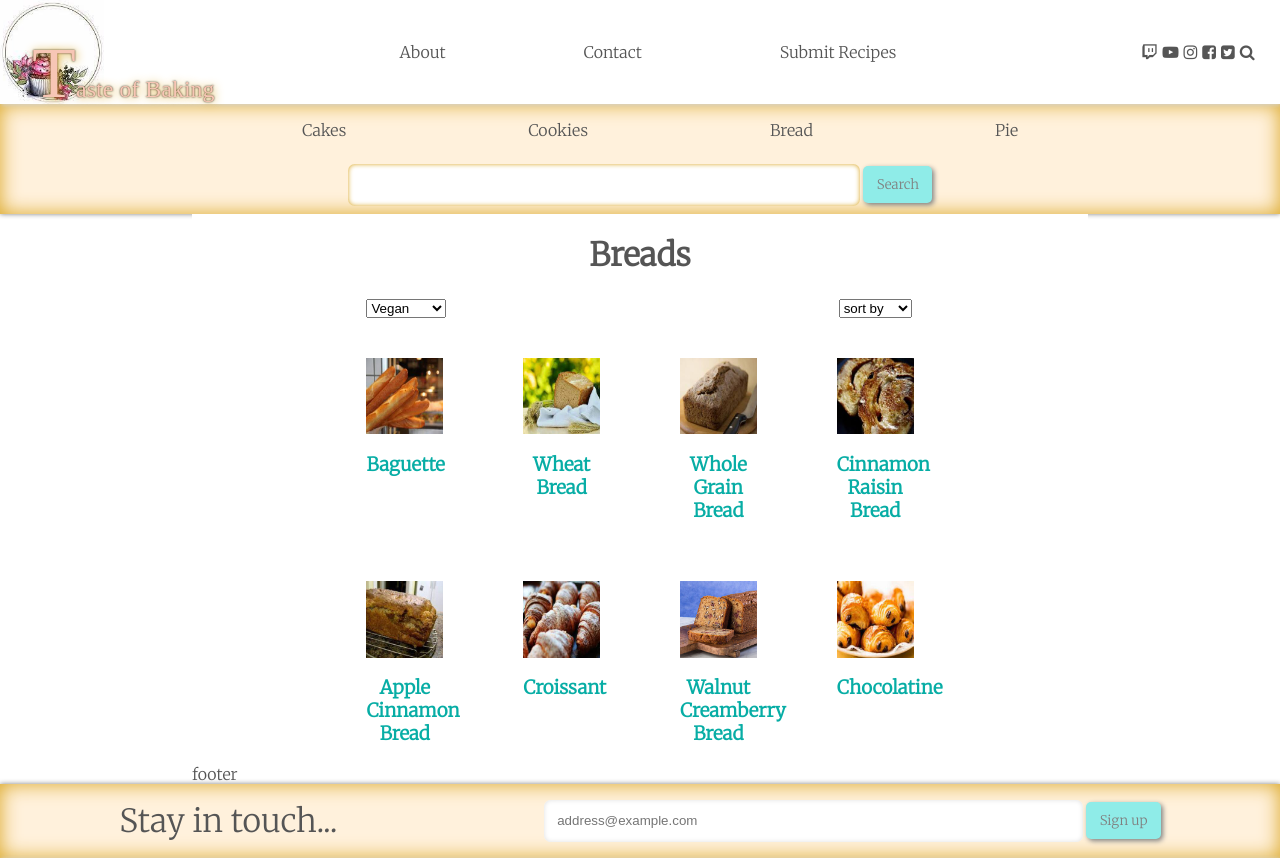
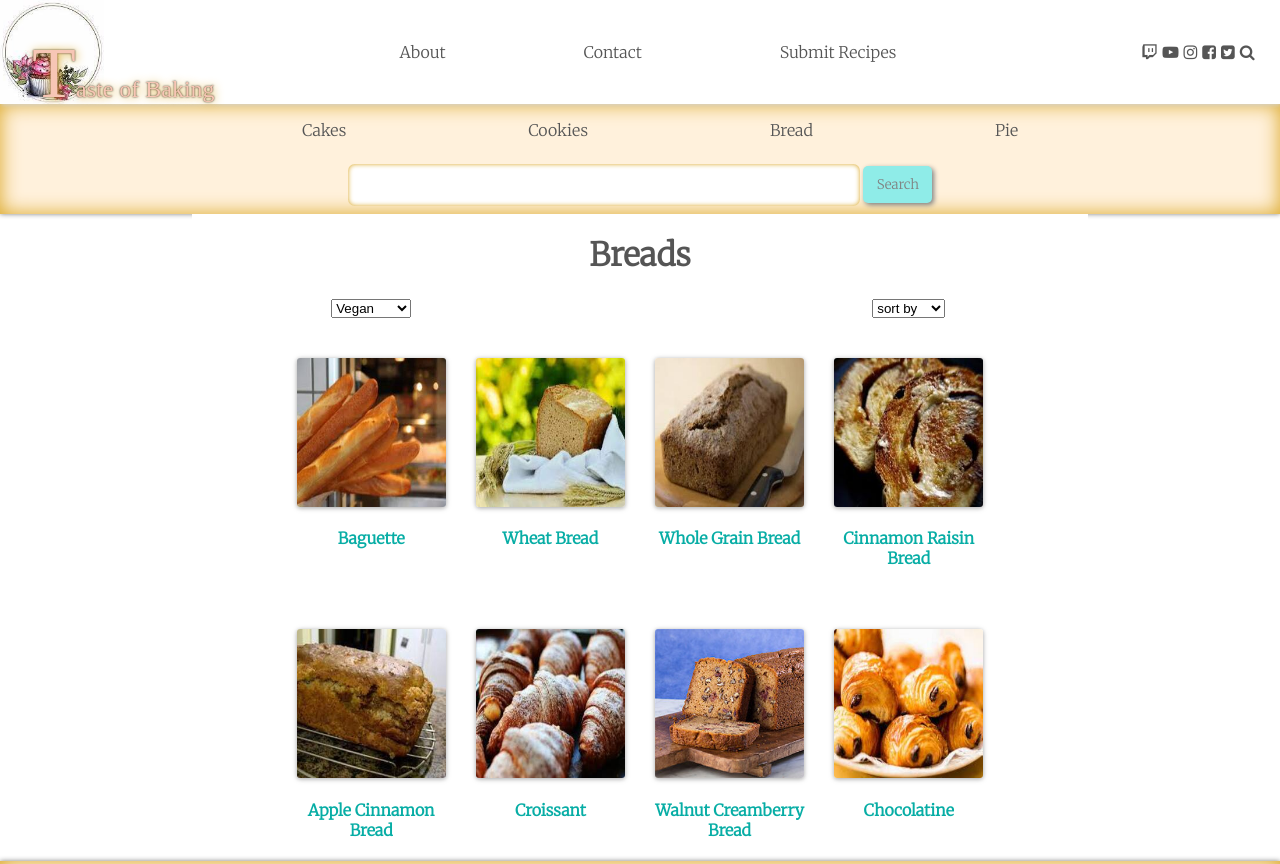
Before and after one commit to KatePost/WebDesignProject, a plain HTML site: page Bread-category.html in a window 1280 px wide. Shown: the top 864 px of the page. Drawn offline with Linux system fonts and the light colour scheme.

Commit message:
Modification css bread and index

```diff
--- a/Bread-category.html
+++ b/Bread-category.html
@@ -32,6 +32,7 @@
 
   .heading{
       text-align: center;
+      padding-top: 0;
   }
 
 
@@ -40,7 +41,7 @@
     display: flex;
     -ms-flex-wrap: wrap; /* IE10 */
     flex-wrap: wrap;
-    width: 70%;
+    width: 80%;
     text-align: center;
     font-family: 'Merriweather';
     color: #07ada5;
@@ -52,14 +53,15 @@
     -ms-flex: 25%; /* IE10 */
     flex: 25%;
     max-width: 25%;
-    padding: 0 40px;
+    padding: 0 15px;
   }
 
   .column img {
     margin-top: 40px;
     vertical-align: middle;
     width: 100%;
-
+    border-radius: 3px;
+    box-shadow: 0 1px 6px rgba(0, 0, 0, 0.15), 0 1px 4px rgba(0, 0, 0, 0.24);
   }
 
   /* Responsive layout - makes a three column-layout instead of four columns */
@@ -190,21 +192,16 @@
 
 
 
-          <div class="column"><img src="images/bread1.jpg" alt ="Baguette"/><a href="recipe.html"><h3>Baguette</h3></a></div>
-          <div class="column"><img src="images/WheatBread.jpg" alt ="Wheat Bread"/><a href="recipe.html"><h3>Wheat Bread</h3></a></div>
-          <div class="column"><img src="images/WholeGrainBread.jpg" alt ="whole grain Bread"/><a href="recipe.html"><h3>Whole Grain Bread</h3></a></div>
-          <div class="column"><img src="images/CinnamonRaisinBread.jpg" alt ="Cinnamon Raisin Bread"/><a href="recipe.html"><h3>Cinnamon Raisin Bread</h3></a></div>
-          <div class="column"><img src="images/AppleCinnamonBread.jpg" alt ="Apple Cinnamon Bread"/><a href="recipe.html"><h3>Apple Cinnamon Bread</h3></a></div>
-          <div class="column"><img src="images/croissant.jpg" alt ="croissant"/><a href="recipe.html"><h3>Croissant</h3></a></div>
-          <div class="column"><img src="images/walnutCramberryBread.jpg" alt ="Walnut Cramberry Bread"/><a href="recipe.html"><h3>Walnut Creamberry Bread</h3></a></div>
-          <div class="column"><img src="images/chocolatine.jpg" alt ="chocolatine"/><a href="recipe.html"><h3>Chocolatine</h3></a></div>
+          <div class="column"><img src="images/bread1.jpg" alt ="Baguette"/><a href="recipe.html"><h4>Baguette</h4></a></div>
+          <div class="column"><img src="images/WheatBread.jpg" alt ="Wheat Bread"/><a href="recipe.html"><h4>Wheat Bread</h4></a></div>
+          <div class="column"><img src="images/WholeGrainBread.jpg" alt ="whole grain Bread"/><a href="recipe.html"><h4>Whole Grain Bread</h4></a></div>
+          <div class="column"><img src="images/CinnamonRaisinBread.jpg" alt ="Cinnamon Raisin Bread"/><a href="recipe.html"><h4>Cinnamon Raisin Bread</43></a></div>
+          <div class="column"><img src="images/AppleCinnamonBread.jpg" alt ="Apple Cinnamon Bread"/><a href="recipe.html"><h4>Apple Cinnamon Bread</h4></a></div>
+          <div class="column"><img src="images/croissant.jpg" alt ="croissant"/><a href="recipe.html"><h4>Croissant</h4></a></div>
+          <div class="column"><img src="images/walnutCramberryBread.jpg" alt ="Walnut Cramberry Bread"/><a href="recipe.html"><h4>Walnut Creamberry Bread</h4></a></div>
+          <div class="column"><img src="images/chocolatine.jpg" alt ="chocolatine"/><a href="recipe.html"><h4>Chocolatine</h4></a></div>
       </div>
       </div>
-      <div class="footer">
-
-          footer
-
-      </footer>
       </div>
       </main>
       <footer class="minor">
```
Also changed, not shown: index.html (+3 -2 lines).
